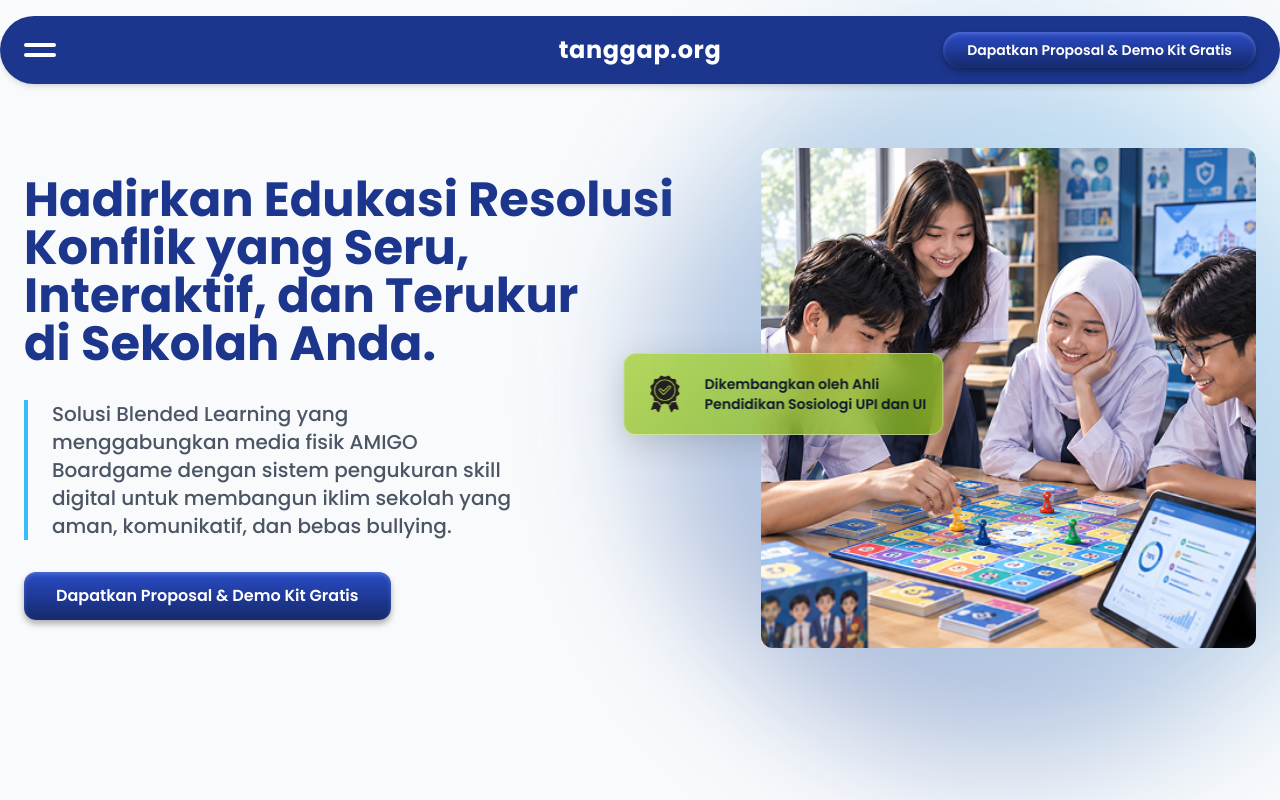
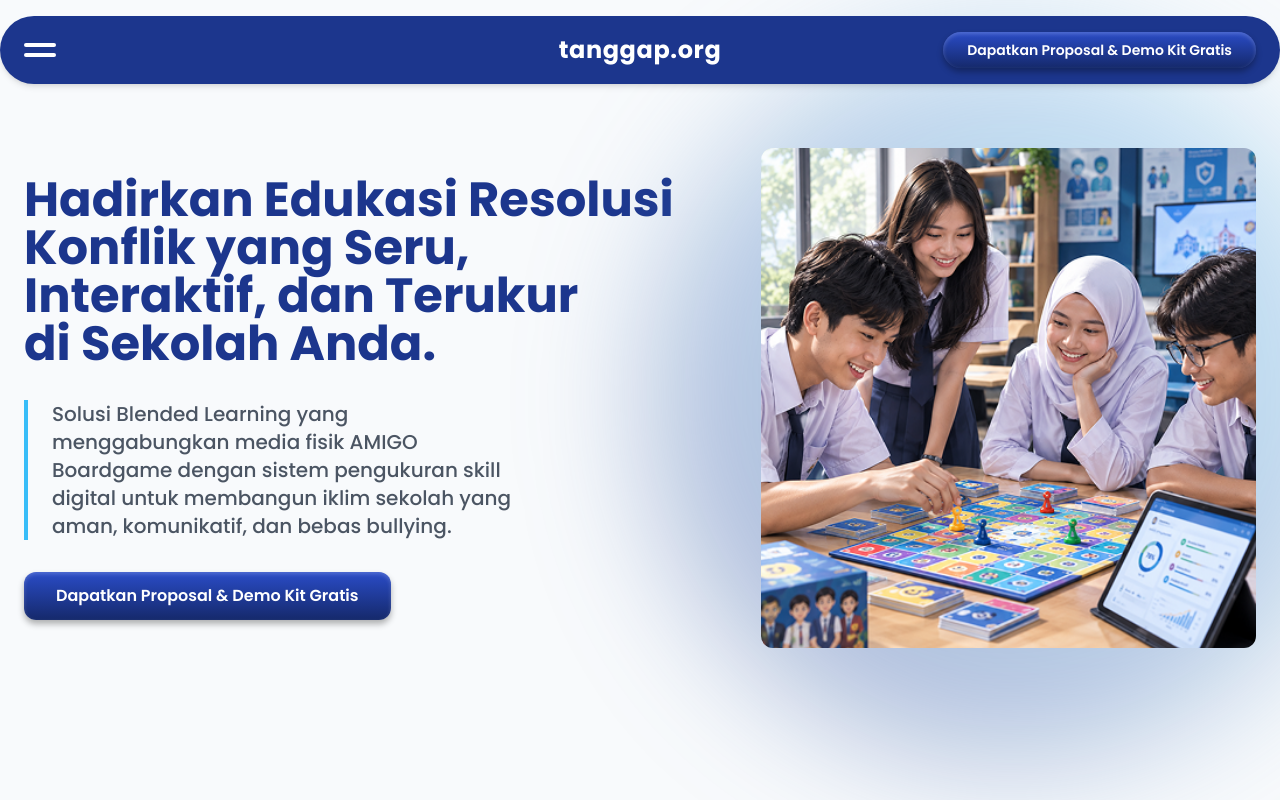
Before and after one commit to RIQORAHMAHIDAYAT/frontend-tanggap.org-, a Vue app: page / in a window 1280 px wide. Shown: the top 800 px of the page. Built offline with nearby package versions, Linux system fonts and the light colour scheme.

Commit message:
refactor: remove expert badge from hero section

```diff
--- a/src/components/HeroSection.vue
+++ b/src/components/HeroSection.vue
@@ -32,19 +32,6 @@
 
         <!-- Hero Image -->
         <img src="../assets/placeholder_1.png" alt="Hero Image" class="w-full h-auto max-h-[500px] object-contain md:object-cover rounded-xl cursor-pointer transition-transform duration-200 ease-out hover:scale-[1.03] relative z-10" />
-
-        <!-- Green Badge Wrapper -->
-        <div class="absolute top-8 -right-14 lg:top-1/2 lg:-right-auto lg:left-0 lg:-translate-x-1/4 lg:-translate-y-1/2 z-20">
-          <!-- Green Glassmorphism Animated Badge -->
-          <div class="animate-float bg-gradient-to-br from-[#A3D22C]/75 to-[#8dbd1f]/75 backdrop-blur-md border border-white/40 text-[#0F172A] rounded-xl p-2 lg:p-4 pr-4 lg:pr-6 shadow-[0_8px_32px_rgba(0,0,0,0.15)] flex items-center gap-2 lg:gap-4 w-max lg:w-80">
-            <!-- Icon Asset -->
-            <img src="../assets/icon_badge.png" alt="Icon Badge" class="w-8 h-8 lg:w-12 lg:h-12 object-contain flex-shrink-0" />
-            <p class="text-[11px] lg:text-sm font-semibold leading-tight">
-              <span class="whitespace-nowrap">Dikembangkan oleh Ahli</span><br>
-              <span class="whitespace-nowrap">Pendidikan Sosiologi UPI dan UI</span>
-            </p>
-          </div>
-        </div>
       </div>
     </div>
 
```
